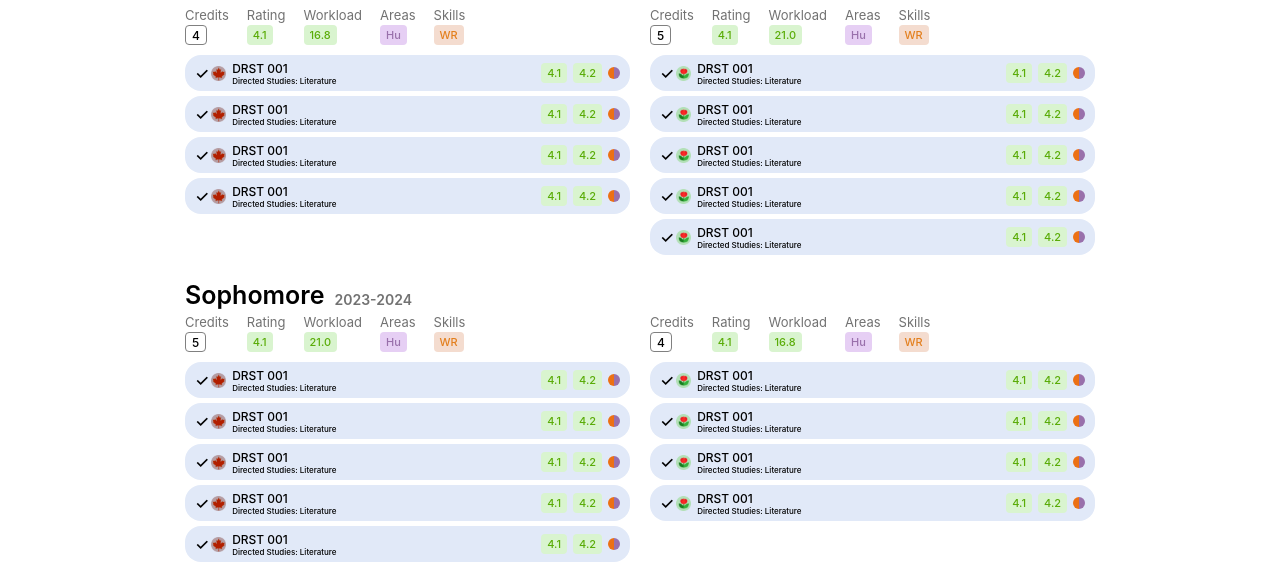
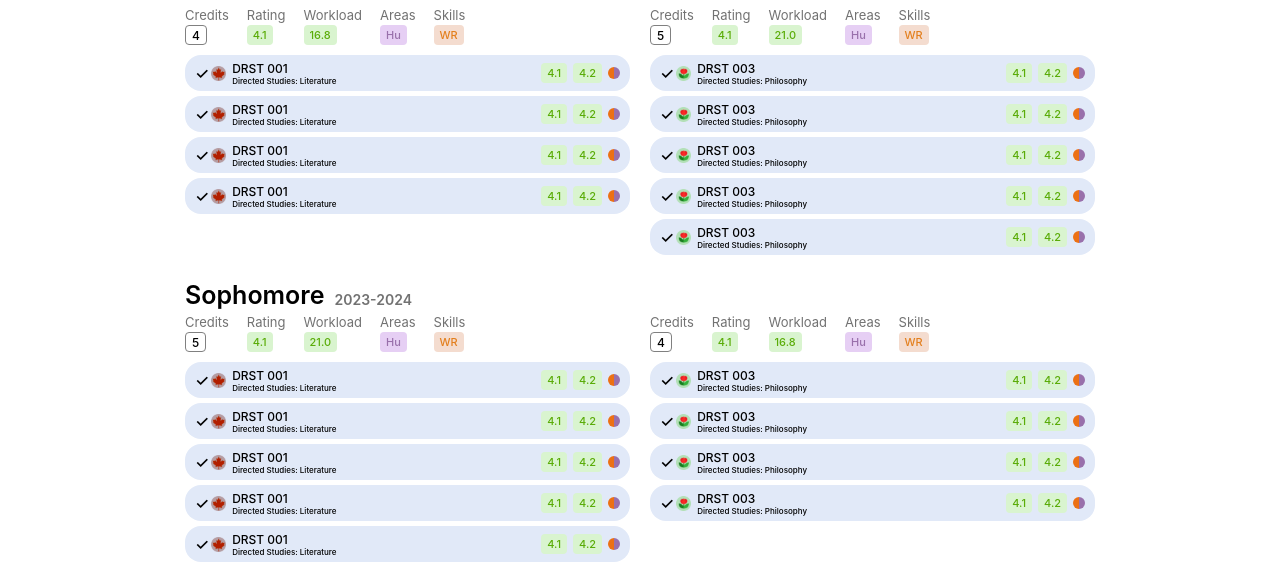
Before and after one commit to YaleComputerSociety/MajorAudit, a React (Create React App) app in the folder frontend/: page /courses in a window 1280 px wide. Shown: the part 152-718 px from the top of the page. Built offline with nearby package versions, Linux system fonts and the light colour scheme.

Commit message:
mock course cleaning

```diff
--- a/frontend/src/commons/mock/MockStudent.ts
+++ b/frontend/src/commons/mock/MockStudent.ts
@@ -1,5 +1,14 @@
 
+import { Course, StudentCourse } from "./../types/TypeCourse";
 import { Student } from "./../types/TypeStudent";
+
+
+const DRST001: Course = { code: "DRST 001", title: "Directed Studies: Literature", seasons: ["FALL", "SPRING"], evaluation: { rating: 4.1, workload: 4.2, professor: 5}, distribution: ["Hu", "WR"] };
+const StudentDRST001: StudentCourse = { course: DRST001, enrollmentStatus: "COMPLETED", season: "FALL", year: "2022-2023" };
+
+const DRST003: Course = { code: "DRST 003", title: "Directed Studies: Philosophy", seasons: ["FALL", "SPRING"], evaluation: { rating: 4.1, workload: 4.2, professor: 5}, distribution: ["Hu", "WR"] };
+const StudentDRST003: StudentCourse = { course: DRST003, enrollmentStatus: "COMPLETED", season: "SPRING", year: "2022-2023" };
+
 
 export const MockStudent: Student = {
     metadata: [
@@ -7,38 +16,20 @@ export const MockStudent: Student = {
             grade: "First-Year",
             calendarYear: "2022-2023",
             fall: {
-                courses: [
-                    { course: { code: "DRST 001", title: "Directed Studies: Literature", seasons: ["FALL", "SPRING"], evaluation: { rating: 4.1, workload: 4.2, professor: 5}, distribution: ["Hu", "WR"] }, enrollmentStatus: "COMPLETED", season: "FALL", year: "2022-2023", letterGrade: "A-" },
-                    { course: { code: "DRST 001", title: "Directed Studies: Literature", seasons: ["FALL", "SPRING"], evaluation: { rating: 4.1, workload: 4.2, professor: 5}, distribution: ["Hu", "WR"] }, enrollmentStatus: "COMPLETED", season: "FALL", year: "2022-2023", letterGrade: "A-" },
-                    { course: { code: "DRST 001", title: "Directed Studies: Literature", seasons: ["FALL", "SPRING"], evaluation: { rating: 4.1, workload: 4.2, professor: 5}, distribution: ["Hu", "WR"] }, enrollmentStatus: "COMPLETED", season: "FALL", year: "2022-2023", letterGrade: "A-" },
-                    { course: { code: "DRST 001", title: "Directed Studies: Literature", seasons: ["FALL", "SPRING"], evaluation: { rating: 4.1, workload: 4.2, professor: 5}, distribution: ["Hu", "WR"] }, enrollmentStatus: "COMPLETED", season: "FALL", year: "2022-2023", letterGrade: "A-" },]
+                courses: [StudentDRST001, StudentDRST001, StudentDRST001, StudentDRST001]
             },
             spring: {
-                courses: [
-                    { course: { code: "DRST 001", title: "Directed Studies: Literature", seasons: ["FALL", "SPRING"], evaluation: { rating: 4.1, workload: 4.2, professor: 5}, distribution: ["Hu", "WR"] }, enrollmentStatus: "COMPLETED", season: "SPRING", year: "2022-2023", letterGrade: "A-" },
-                    { course: { code: "DRST 001", title: "Directed Studies: Literature", seasons: ["FALL", "SPRING"], evaluation: { rating: 4.1, workload: 4.2, professor: 5}, distribution: ["Hu", "WR"] }, enrollmentStatus: "COMPLETED", season: "SPRING", year: "2022-2023", letterGrade: "A-" },
-                    { course: { code: "DRST 001", title: "Directed Studies: Literature", seasons: ["FALL", "SPRING"], evaluation: { rating: 4.1, workload: 4.2, professor: 5}, distribution: ["Hu", "WR"] }, enrollmentStatus: "COMPLETED", season: "SPRING", year: "2022-2023", letterGrade: "A-" },
-                    { course: { code: "DRST 001", title: "Directed Studies: Literature", seasons: ["FALL", "SPRING"], evaluation: { rating: 4.1, workload: 4.2, professor: 5}, distribution: ["Hu", "WR"] }, enrollmentStatus: "COMPLETED", season: "SPRING", year: "2022-2023", letterGrade: "A-" },
-                    { course: { code: "DRST 001", title: "Directed Studies: Literature", seasons: ["FALL", "SPRING"], evaluation: { rating: 4.1, workload: 4.2, professor: 5}, distribution: ["Hu", "WR"] }, enrollmentStatus: "COMPLETED", season: "SPRING", year: "2022-2023", letterGrade: "A-" },]
+                courses: [StudentDRST003, StudentDRST003, StudentDRST003, StudentDRST003, StudentDRST003]
             }
         },
         {
             grade: "Sophomore",
             calendarYear: "2023-2024",
             fall: {
-                courses: [
-                    { course: { code: "DRST 001", title: "Directed Studies: Literature", seasons: ["FALL", "SPRING"], evaluation: { rating: 4.1, workload: 4.2, professor: 5}, distribution: ["Hu", "WR"] }, enrollmentStatus: "COMPLETED", season: "FALL", year: "2022-2023", letterGrade: "A-" },
-                    { course: { code: "DRST 001", title: "Directed Studies: Literature", seasons: ["FALL", "SPRING"], evaluation: { rating: 4.1, workload: 4.2, professor: 5}, distribution: ["Hu", "WR"] }, enrollmentStatus: "COMPLETED", season: "FALL", year: "2022-2023", letterGrade: "A-" },
-                    { course: { code: "DRST 001", title: "Directed Studies: Literature", seasons: ["FALL", "SPRING"], evaluation: { rating: 4.1, workload: 4.2, professor: 5}, distribution: ["Hu", "WR"] }, enrollmentStatus: "COMPLETED", season: "FALL", year: "2022-2023", letterGrade: "A-" },
-                    { course: { code: "DRST 001", title: "Directed Studies: Literature", seasons: ["FALL", "SPRING"], evaluation: { rating: 4.1, workload: 4.2, professor: 5}, distribution: ["Hu", "WR"] }, enrollmentStatus: "COMPLETED", season: "FALL", year: "2022-2023", letterGrade: "A-" },
-                    { course: { code: "DRST 001", title: "Directed Studies: Literature", seasons: ["FALL", "SPRING"], evaluation: { rating: 4.1, workload: 4.2, professor: 5}, distribution: ["Hu", "WR"] }, enrollmentStatus: "COMPLETED", season: "FALL", year: "2022-2023", letterGrade: "A-" },]
+                courses: [StudentDRST001, StudentDRST001, StudentDRST001, StudentDRST001, StudentDRST001]
             },
             spring: {
-                courses: [
-                    { course: { code: "DRST 001", title: "Directed Studies: Literature", seasons: ["FALL", "SPRING"], evaluation: { rating: 4.1, workload: 4.2, professor: 5}, distribution: ["Hu", "WR"] }, enrollmentStatus: "COMPLETED", season: "SPRING", year: "2022-2023", letterGrade: "A-" },
-                    { course: { code: "DRST 001", title: "Directed Studies: Literature", seasons: ["FALL", "SPRING"], evaluation: { rating: 4.1, workload: 4.2, professor: 5}, distribution: ["Hu", "WR"] }, enrollmentStatus: "COMPLETED", season: "SPRING", year: "2022-2023", letterGrade: "A-" },
-                    { course: { code: "DRST 001", title: "Directed Studies: Literature", seasons: ["FALL", "SPRING"], evaluation: { rating: 4.1, workload: 4.2, professor: 5}, distribution: ["Hu", "WR"] }, enrollmentStatus: "COMPLETED", season: "SPRING", year: "2022-2023", letterGrade: "A-" },
-                    { course: { code: "DRST 001", title: "Directed Studies: Literature", seasons: ["FALL", "SPRING"], evaluation: { rating: 4.1, workload: 4.2, professor: 5}, distribution: ["Hu", "WR"] }, enrollmentStatus: "COMPLETED", season: "SPRING", year: "2022-2023", letterGrade: "A-" },]
+                courses: [StudentDRST003, StudentDRST003, StudentDRST003, StudentDRST003]
             }
         }
         ,
@@ -46,33 +37,20 @@ export const MockStudent: Student = {
             grade: "Junior",
             calendarYear: "2024-2025",
             fall: {
-                courses: [
-                    { course: { code: "DRST 001", title: "Directed Studies: Literature", seasons: ["FALL", "SPRING"], evaluation: { rating: 4.1, workload: 4.2, professor: 5}, distribution: ["Hu", "WR"] }, enrollmentStatus: "COMPLETED", season: "FALL", year: "2022-2023", letterGrade: "A-" },
-                    { course: { code: "DRST 001", title: "Directed Studies: Literature", seasons: ["FALL", "SPRING"], evaluation: { rating: 4.1, workload: 4.2, professor: 5}, distribution: ["Hu", "WR"] }, enrollmentStatus: "COMPLETED", season: "FALL", year: "2022-2023", letterGrade: "A-" },
-                    { course: { code: "DRST 001", title: "Directed Studies: Literature", seasons: ["FALL", "SPRING"], evaluation: { rating: 4.1, workload: 4.2, professor: 5}, distribution: ["Hu", "WR"] }, enrollmentStatus: "COMPLETED", season: "FALL", year: "2022-2023", letterGrade: "A-" },
-                    { course: { code: "DRST 001", title: "Directed Studies: Literature", seasons: ["FALL", "SPRING"], evaluation: { rating: 4.1, workload: 4.2, professor: 5}, distribution: ["Hu", "WR"] }, enrollmentStatus: "COMPLETED", season: "FALL", year: "2022-2023", letterGrade: "A-" },]
+                courses: [StudentDRST001, StudentDRST001, StudentDRST001, StudentDRST001, StudentDRST001]
             },
             spring: {
-                courses: [
-                    { course: { code: "DRST 001", title: "Directed Studies: Literature", seasons: ["FALL", "SPRING"], evaluation: { rating: 4.1, workload: 4.2, professor: 5}, distribution: ["Hu", "WR"] }, enrollmentStatus: "COMPLETED", season: "SPRING", year: "2022-2023", letterGrade: "A-" },
-                    { course: { code: "DRST 001", title: "Directed Studies: Literature", seasons: ["FALL", "SPRING"], evaluation: { rating: 4.1, workload: 4.2, professor: 5}, distribution: ["Hu", "WR"] }, enrollmentStatus: "COMPLETED", season: "SPRING", year: "2022-2023", letterGrade: "A-" },
-                    { course: { code: "DRST 001", title: "Directed Studies: Literature", seasons: ["FALL", "SPRING"], evaluation: { rating: 4.1, workload: 4.2, professor: 5}, distribution: ["Hu", "WR"] }, enrollmentStatus: "COMPLETED", season: "SPRING", year: "2022-2023", letterGrade: "A-" },
-                    { course: { code: "DRST 001", title: "Directed Studies: Literature", seasons: ["FALL", "SPRING"], evaluation: { rating: 4.1, workload: 4.2, professor: 5}, distribution: ["Hu", "WR"] }, enrollmentStatus: "COMPLETED", season: "SPRING", year: "2022-2023", letterGrade: "A-" },]
+                courses: [StudentDRST003, StudentDRST003, StudentDRST003, StudentDRST003, StudentDRST003]
             }
         },
         {
             grade: "Senior",
             calendarYear: "2025-2026",
             fall: {
-                courses: [
-                    { course: { code: "DRST 001", title: "Directed Studies: Literature", seasons: ["FALL", "SPRING"], evaluation: { rating: 4.1, workload: 4.2, professor: 5}, distribution: ["Hu", "WR"] }, enrollmentStatus: "COMPLETED", season: "FALL", year: "2022-2023", letterGrade: "A-" },
-                    { course: { code: "DRST 001", title: "Directed Studies: Literature", seasons: ["FALL", "SPRING"], evaluation: { rating: 4.1, workload: 4.2, professor: 5}, distribution: ["Hu", "WR"] }, enrollmentStatus: "COMPLETED", season: "FALL", year: "2022-2023", letterGrade: "A-" },
-                    { course: { code: "DRST 001", title: "Directed Studies: Literature", seasons: ["FALL", "SPRING"], evaluation: { rating: 4.1, workload: 4.2, professor: 5}, distribution: ["Hu", "WR"] }, enrollmentStatus: "COMPLETED", season: "FALL", year: "2022-2023", letterGrade: "A-" },]
+                courses: [StudentDRST001, StudentDRST001, StudentDRST001]
             },
             spring: {
-                courses: [
-                    { course: { code: "DRST 001", title: "Directed Studies: Literature", seasons: ["FALL", "SPRING"], evaluation: { rating: 4.1, workload: 4.2, professor: 5}, distribution: ["Hu", "WR"] }, enrollmentStatus: "COMPLETED", season: "SPRING", year: "2022-2023", letterGrade: "A-" },
-                    { course: { code: "DRST 001", title: "Directed Studies: Literature", seasons: ["FALL", "SPRING"], evaluation: { rating: 4.1, workload: 4.2, professor: 5}, distribution: ["Hu", "WR"] }, enrollmentStatus: "COMPLETED", season: "SPRING", year: "2022-2023", letterGrade: "A-" },]
+                courses: [StudentDRST003, StudentDRST003]
             }
         }
     ]
--- a/frontend/src/commons/types/TypeCourse.ts
+++ b/frontend/src/commons/types/TypeCourse.ts
@@ -22,7 +22,6 @@ export interface StudentCourse {
   enrollmentStatus: "PROSPECTIVE" | "ENROLLED" | "WITHDRAWN" | "COMPLETED";
   season: Season;
   year: string;
-  letterGrade: string;
 }
 
 /*SoonToDeprecate*/
--- a/frontend/src/pages/Courses/Courses.tsx
+++ b/frontend/src/pages/Courses/Courses.tsx
@@ -1,7 +1,10 @@
 
 import React, { useState, useEffect } from "react";
 import styles from "./Courses.module.css";
+
 import YearBox from "./components/YearBox";
+import AddCourseMenu from "./components/add_course/AddCourse";
+
 import { MockStudent } from "./../../commons/mock/MockStudent";
 
 export interface DisplaySetting {
@@ -68,7 +71,7 @@ function Courses() {
         +
       </button>
       <div className={`${styles.AddCourseMenuDormant} ${addCourse ? styles.AddCourseMenuActive : ''}`}>
-        {addCourse && (<div></div>)}
+        {addCourse && (<AddCourseMenu/>)}
       </div>
       <div className={styles.column}>
         {yearboxComponents}
```
Also changed, not shown: frontend/src/commons/mock/MockCourses.ts (+5 -5 lines), frontend/src/pages/Courses/Courses.module.css (+6 -19 lines), frontend/src/pages/Courses/components/add_course/AddCourse.module.css (added, +13 -0 lines), frontend/src/pages/Courses/components/add_course/AddCourse.tsx (added, +13 -0 lines).
